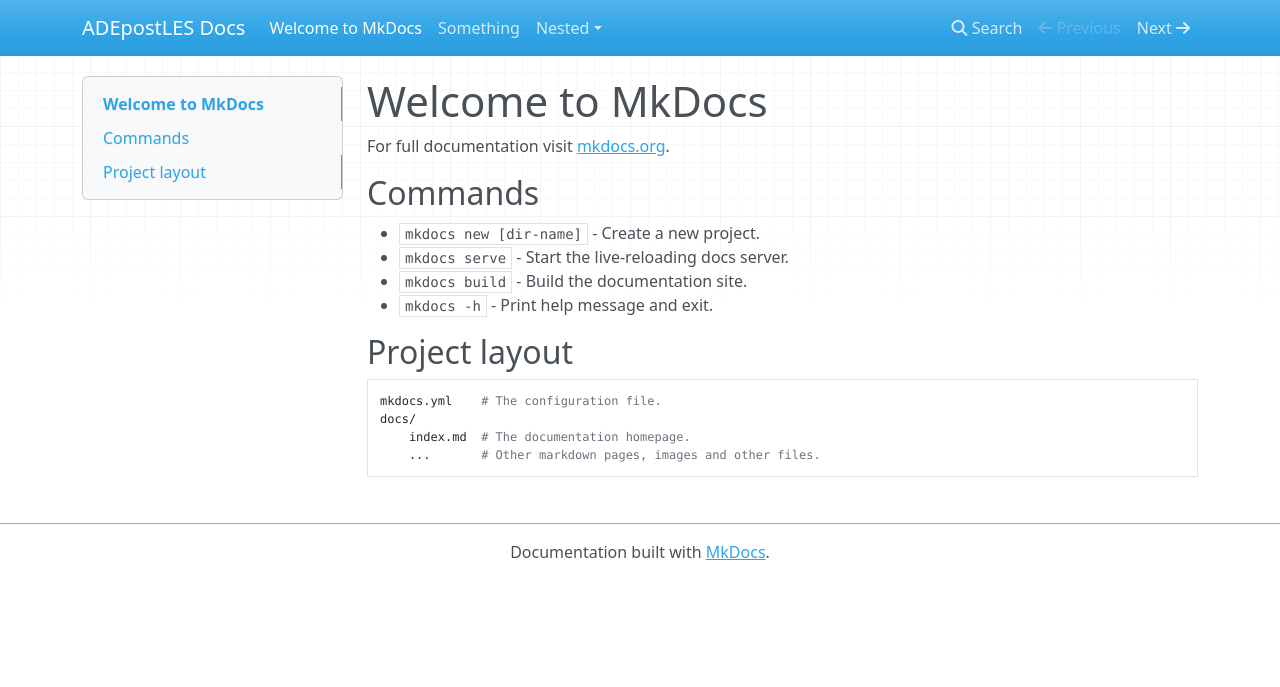
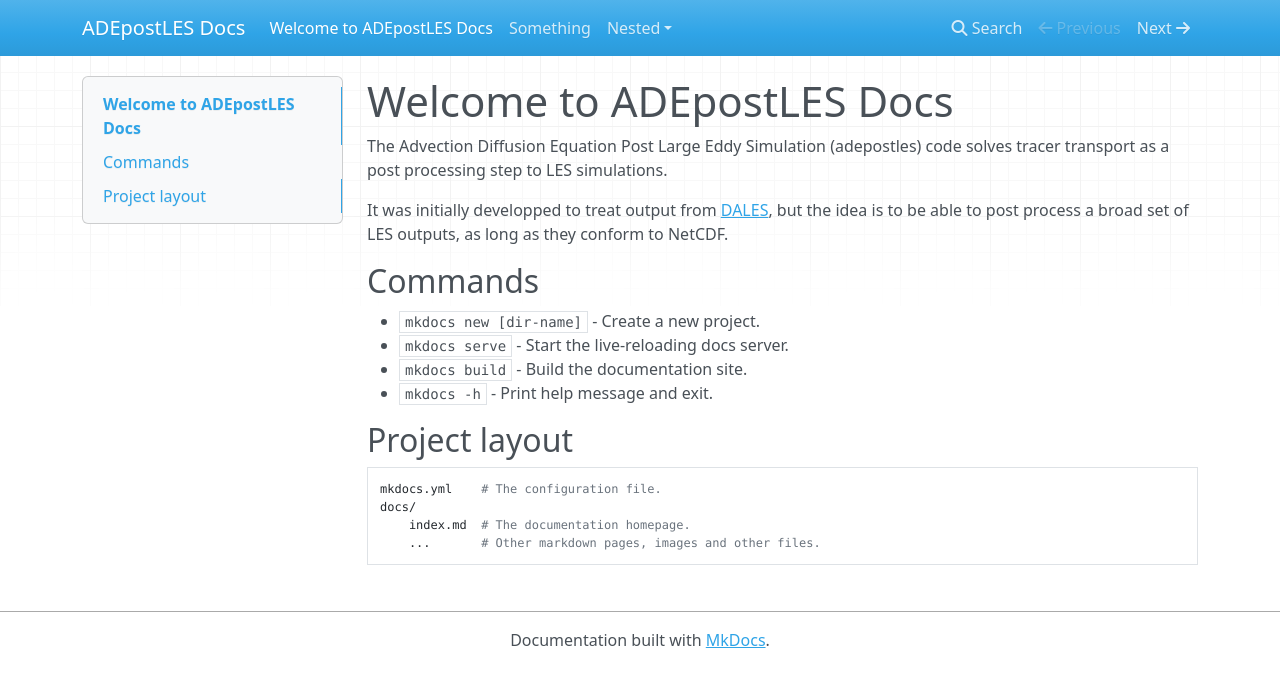
Before and after one commit to lorenzodonadio/adepostles, an MkDocs documentation site: the page built from docs/index.md, in a window 1280 px wide. Shown: the top 687 px of the page. Built offline with MkDocs 1.6.1, drawn with Linux system fonts in a browser that asks for light colours; nearby versions of some CDN libraries.

Commit message:
docs intro

```diff
--- a/docs/index.md
+++ b/docs/index.md
@@ -1,13 +1,15 @@
-# Welcome to MkDocs
+# Welcome to ADEpostLES Docs
 
-For full documentation visit [mkdocs.org](https://www.mkdocs.org).
+The Advection Diffusion Equation Post Large Eddy Simulation (adepostles) code solves tracer transport as a post processing step to LES simulations.
+
+It was initially developped to treat output from [DALES](https://github.com/dalesteam/dales), but the idea is to be able to post process a broad set of LES outputs, as long as they conform to NetCDF.
 
 ## Commands
 
-* `mkdocs new [dir-name]` - Create a new project.
-* `mkdocs serve` - Start the live-reloading docs server.
-* `mkdocs build` - Build the documentation site.
-* `mkdocs -h` - Print help message and exit.
+- `mkdocs new [dir-name]` - Create a new project.
+- `mkdocs serve` - Start the live-reloading docs server.
+- `mkdocs build` - Build the documentation site.
+- `mkdocs -h` - Print help message and exit.
 
 ## Project layout
 
```
